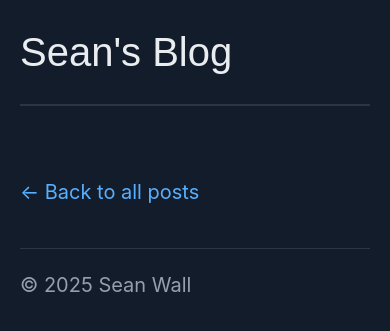
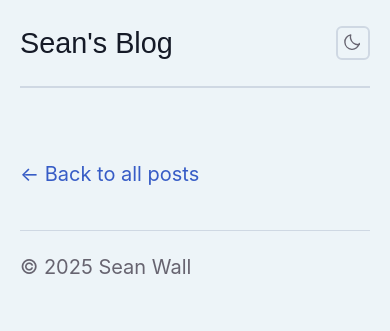
Before and after one commit to spwx/blog, a Python web app: template templates/post.html in a window 390 px wide. Shown: the top 331 px of the page. Run offline with Jinja, Linux system fonts and the light colour scheme; the template is opened without the code that fills it, so the values that code supplies are empty; some web fonts are replaced.

Commit message:
Add dark/light theme toggle with ef-maris-light support
Implement complete theme switching functionality allowing users to toggle
between ef-maris-dark and ef-maris-light color schemes.

Features:
- CSS variables for both dark and light themes
- Theme toggle button in header with sun/moon icons
- System preference detection (prefers-color-scheme)
- localStorage persistence for user preference
- FOUC prevention with inline script
- Smooth 0.3s transitions between themes
- Fully accessible with ARIA labels
- Responsive design

Implementation:
- Converted 50+ hardcoded colors to CSS variables
- Added :root and [data-theme="light"] declarations
- Updated header layout to flexbox for toggle button placement
- Added theme toggle JavaScript with system preference listener
- Updated README with theme documentation

Design credits:
- Light theme: ef-maris-light by Protesilaos Stavrou
- Theme repository: https://github.com/protesilaos/ef-themes
- License: GNU GPL v3.0

🤖 Generated with [Claude Code](https://claude.com/claude-code)

Co-Authored-By: Claude Sonnet 4.5 <noreply@anthropic.com>

```diff
--- a/static/script.js
+++ b/static/script.js
@@ -43,3 +43,41 @@ document.addEventListener('DOMContentLoaded', function() {
         });
     });
 });
+
+// Theme Toggle Functionality
+(function initThemeToggle() {
+    const toggle = document.getElementById('theme-toggle');
+    if (!toggle) return;
+
+    function getCurrentTheme() {
+        return document.documentElement.getAttribute('data-theme') || 'dark';
+    }
+
+    function setTheme(theme) {
+        document.documentElement.setAttribute('data-theme', theme);
+        try {
+            localStorage.setItem('theme', theme);
+        } catch (e) {
+            console.warn('Could not save theme preference:', e);
+        }
+    }
+
+    function toggleTheme() {
+        const current = getCurrentTheme();
+        const next = current === 'dark' ? 'light' : 'dark';
+        setTheme(next);
+    }
+
+    toggle.addEventListener('click', toggleTheme);
+
+    // Listen for system theme changes
+    if (window.matchMedia) {
+        const mediaQuery = window.matchMedia('(prefers-color-scheme: light)');
+        mediaQuery.addEventListener('change', (e) => {
+            // Only auto-switch if user hasn't manually set a preference
+            if (!localStorage.getItem('theme')) {
+                setTheme(e.matches ? 'light' : 'dark');
+            }
+        });
+    }
+})();
--- a/static/style.css
+++ b/static/style.css
@@ -14,6 +14,101 @@
 @import url('https://fonts.googleapis.com/css2?family=Farro:wght@400&display=swap');
 @import url('https://fonts.googleapis.com/css2?family=JetBrains+Mono:wght@400;500;600&display=swap');
 
+/* CSS Variables for Theme Switching */
+:root {
+  /* Base Colors */
+  --bg-primary: #131c2b;
+  --bg-secondary: #1d2c39;
+  --bg-tertiary: #2a3644;
+  --bg-hover: #243242;
+  --fg-primary: #eaedef;
+  --fg-secondary: #969faf;
+
+  /* Interactive */
+  --color-link: #57b0ff;
+  --color-link-hover: #2fd0db;
+
+  /* Borders */
+  --border-primary: #2a3644;
+  --border-accent: #57b0ff;
+
+  /* Rainbow Headings */
+  --heading-h1: #30c489;
+  --heading-h2: #70a0ff;
+  --heading-h3: #7fce5f;
+  --heading-h4: #2fd0db;
+  --heading-h5: #cf90ff;
+  --heading-h6: #12b4ff;
+
+  /* Syntax Highlighting */
+  --syntax-source: #eaedef;
+  --syntax-comment: #eaa4a4;
+  --syntax-keyword: #70a0ff;
+  --syntax-string: #30c489;
+  --syntax-number: #12b4ff;
+  --syntax-function: #7fce5f;
+  --syntax-type: #41bf4f;
+  --syntax-variable: #2fd0db;
+  --syntax-inline: #cf90ff;
+
+  /* Components */
+  --copy-btn-bg: #2a3644;
+  --copy-btn-fg: #969faf;
+  --copy-btn-hover-bg: #57b0ff;
+  --copy-btn-hover-fg: #131c2b;
+  --copy-btn-success-bg: #30c489;
+  --copy-btn-success-fg: #131c2b;
+
+  color-scheme: dark;
+}
+
+[data-theme="light"] {
+  --bg-primary: #edf4f8;
+  --bg-secondary: #e0e7ef;
+  --bg-tertiary: #cfd8e3;
+  --bg-hover: #dae5f0;
+  --fg-primary: #151a27;
+  --fg-secondary: #676470;
+
+  --color-link: #375cc6;
+  --color-link-hover: #1f66af;
+
+  --border-primary: #cfd8e3;
+  --border-accent: #375cc6;
+
+  --heading-h1: #007047;
+  --heading-h2: #444fcf;
+  --heading-h3: #3a6f00;
+  --heading-h4: #1f66af;
+  --heading-h5: #5f2fba;
+  --heading-h6: #003faf;
+
+  --syntax-source: #151a27;
+  --syntax-comment: #8b4052;
+  --syntax-keyword: #444fcf;
+  --syntax-string: #006f70;
+  --syntax-number: #003faf;
+  --syntax-function: #3a6f00;
+  --syntax-type: #007010;
+  --syntax-variable: #1f66af;
+  --syntax-inline: #5f2fba;
+
+  --copy-btn-bg: #cfd8e3;
+  --copy-btn-fg: #676470;
+  --copy-btn-hover-bg: #375cc6;
+  --copy-btn-hover-fg: #ffffff;
+  --copy-btn-success-bg: #007047;
+  --copy-btn-success-fg: #ffffff;
+
+  color-scheme: light;
+}
+
+/* Smooth transitions for theme switching */
+body, header, footer, .post-list li, .post-content a, .copy-button,
+.post-content table thead, .post-content table tbody tr {
+  transition: background-color 0.3s ease, color 0.3s ease, border-color 0.3s ease;
+}
+
 * {
     margin: 0;
     padding: 0;
@@ -24,17 +119,20 @@ body {
     font-family: -apple-system, BlinkMacSystemFont, "Segoe UI", Roboto, "Helvetica Neue", Arial, sans-serif;
     font-size: 20px;
     line-height: 1.6;
-    color: #eaedef;
-    background-color: #131c2b;
+    color: var(--fg-primary);
+    background-color: var(--bg-primary);
     max-width: 800px;
     margin: 0 auto;
     padding: 20px;
 }
 
 header {
+    display: flex;
+    justify-content: space-between;
+    align-items: center;
     margin-bottom: 40px;
     padding-bottom: 20px;
-    border-bottom: 2px solid #2a3644;
+    border-bottom: 2px solid var(--border-primary);
 }
 
 header h1 {
@@ -44,12 +142,12 @@ header h1 {
 }
 
 header h1 a {
-    color: #eaedef;
+    color: var(--fg-primary);
     text-decoration: none;
 }
 
 header h1 a:hover {
-    color: #57b0ff;
+    color: var(--color-link);
 }
 
 main {
@@ -58,8 +156,8 @@ main {
 
 footer {
     padding-top: 20px;
-    border-top: 1px solid #2a3644;
-    color: #969faf;
+    border-top: 1px solid var(--border-primary);
+    color: var(--fg-secondary);
     font-size: 1em;
 }
 
@@ -89,7 +187,7 @@ footer {
 
 .date {
     display: block;
-    color: #969faf;
+    color: var(--fg-secondary);
     font-size: 1em;
     margin-top: 5px;
 }
@@ -99,7 +197,7 @@ article h2 {
     font-size: 3rem;
     font-family: 'Farro', sans-serif;
     font-weight: 400;
-    color: #57b0ff;
+    color: var(--color-link);
     line-height: 1.2;
 }
 
@@ -284,7 +382,7 @@ article .date {
 .back-link {
     display: inline-block;
     margin-top: 30px;
-    color: #57b0ff;
+    color: var(--color-link);
     text-decoration: none;
 }
 
@@ -293,11 +391,63 @@ article .date {
 }
 
 /* Syntax highlighting classes */
-.source { color: #eaedef; }
-.comment { color: #eaa4a4; font-style: italic; }
-.keyword { color: #70a0ff; font-weight: bold; }
-.string { color: #30c489; }
-.number { color: #12b4ff; }
-.function { color: #7fce5f; }
-.type { color: #41bf4f; }
-.variable { color: #2fd0db; }
+.source { color: var(--syntax-source); }
+.comment { color: var(--syntax-comment); font-style: italic; }
+.keyword { color: var(--syntax-keyword); font-weight: bold; }
+.string { color: var(--syntax-string); }
+.number { color: var(--syntax-number); }
+.function { color: var(--syntax-function); }
+.type { color: var(--syntax-type); }
+.variable { color: var(--syntax-variable); }
+
+/* Theme Toggle Button */
+.theme-toggle {
+    background: none;
+    border: 2px solid var(--border-primary);
+    border-radius: 6px;
+    padding: 8px;
+    cursor: pointer;
+    display: flex;
+    align-items: center;
+    justify-content: center;
+    color: var(--fg-secondary);
+    transition: all 0.2s ease;
+}
+
+.theme-toggle:hover {
+    color: var(--color-link);
+    border-color: var(--color-link);
+    transform: scale(1.05);
+}
+
+.theme-toggle:active {
+    transform: scale(0.95);
+}
+
+.theme-toggle svg {
+    display: block;
+    width: 20px;
+    height: 20px;
+}
+
+/* Icon visibility based on theme */
+[data-theme="dark"] .moon-icon,
+[data-theme="light"] .sun-icon {
+    display: none;
+}
+
+/* Responsive adjustments */
+@media (max-width: 600px) {
+    header h1 {
+        font-size: 1.8rem;
+    }
+
+    .theme-toggle {
+        padding: 6px;
+    }
+
+    .theme-toggle svg {
+        width: 18px;
+        height: 18px;
+    }
+}
--- a/templates/base.html
+++ b/templates/base.html
@@ -4,11 +4,30 @@
     <meta charset="UTF-8">
     <meta name="viewport" content="width=device-width, initial-scale=1.0">
     <title>{% block title %}Sean's Blog{% endblock %}</title>
+
+    <!-- Inline theme script to prevent FOUC -->
+    <script>
+    (function() {
+        const stored = localStorage.getItem('theme');
+        const theme = stored || (window.matchMedia && window.matchMedia('(prefers-color-scheme: light)').matches ? 'light' : 'dark');
+        document.documentElement.setAttribute('data-theme', theme);
+    })();
+    </script>
+
     <link rel="stylesheet" href="/static/style.css">
 </head>
 <body>
     <header>
         <h1><a href="/">Sean's Blog</a></h1>
+        <button id="theme-toggle" class="theme-toggle" aria-label="Toggle theme">
+            <svg class="sun-icon" width="20" height="20" viewBox="0 0 20 20" fill="none" xmlns="http://www.w3.org/2000/svg">
+                <circle cx="10" cy="10" r="4" stroke="currentColor" stroke-width="1.5"/>
+                <path d="M10 2V4M10 16V18M18 10H16M4 10H2M15.5 4.5L14 6M6 14L4.5 15.5M15.5 15.5L14 14M6 6L4.5 4.5" stroke="currentColor" stroke-width="1.5" stroke-linecap="round"/>
+            </svg>
+            <svg class="moon-icon" width="20" height="20" viewBox="0 0 20 20" fill="none" xmlns="http://www.w3.org/2000/svg">
+                <path d="M17 10.5C16.1 14.4 12.6 17.3 8.5 17C4.4 16.7 1.3 13.4 1 9.3C0.7 5.2 3.6 1.7 7.5 1C7.1 2.3 7 3.6 7.3 5C8.2 9 11.8 11.8 15.8 11.9C16.2 11.9 16.6 11.8 17 11.7V10.5Z" stroke="currentColor" stroke-width="1.5" stroke-linecap="round" stroke-linejoin="round"/>
+            </svg>
+        </button>
     </header>
     <main>
         {% block content %}{% endblock %}
```
Also changed, not shown: other parts of static/style.css (+24 -24 lines), README.md.
